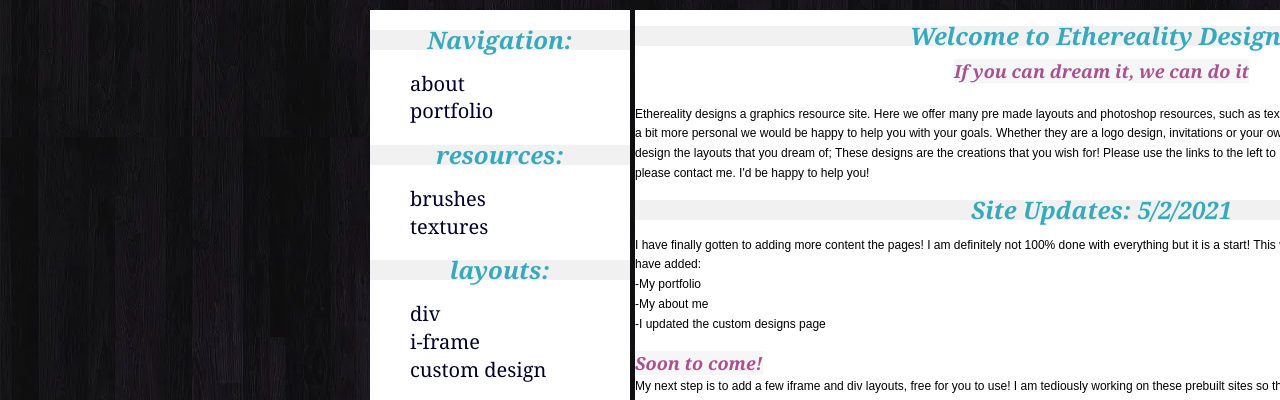
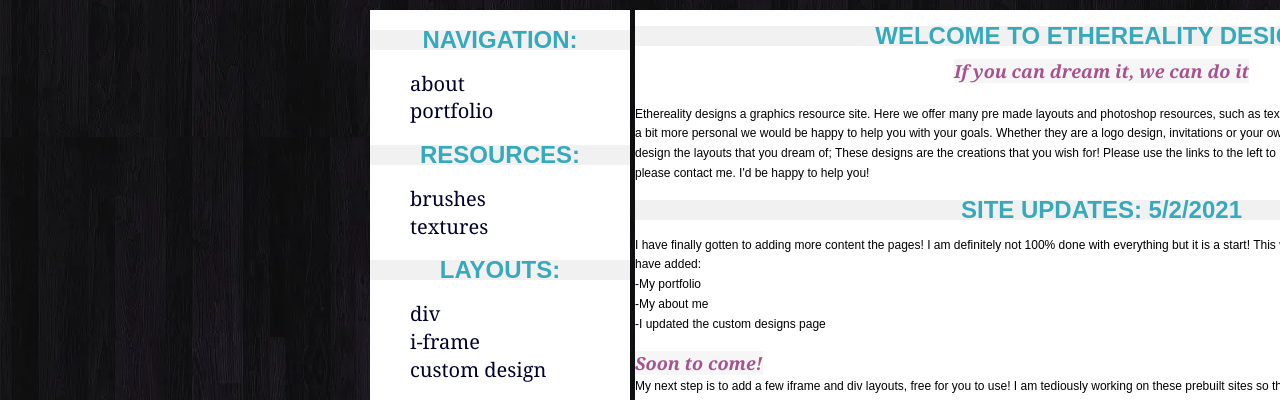
Before and after one commit to autumntroynlc/EtherealityDesigns, a plain HTML site: page index.html in a window 1280 px wide. Shown: the part 400-800 px from the top of the page. Drawn offline with Linux system fonts and the light colour scheme.

Commit message:
Update style.css

```diff
--- a/css/style.css
+++ b/css/style.css
@@ -3,8 +3,9 @@ h1 {
   font-size: 24px;
   color: #36aabc;
   background: #f1f1f1;
-  font-family: georgia;
-   font-style: italic;
+  font-family: arial;
+   font-style: bold;
+  text-transform: uppercase;
   text-align: center;
 }
 
```
